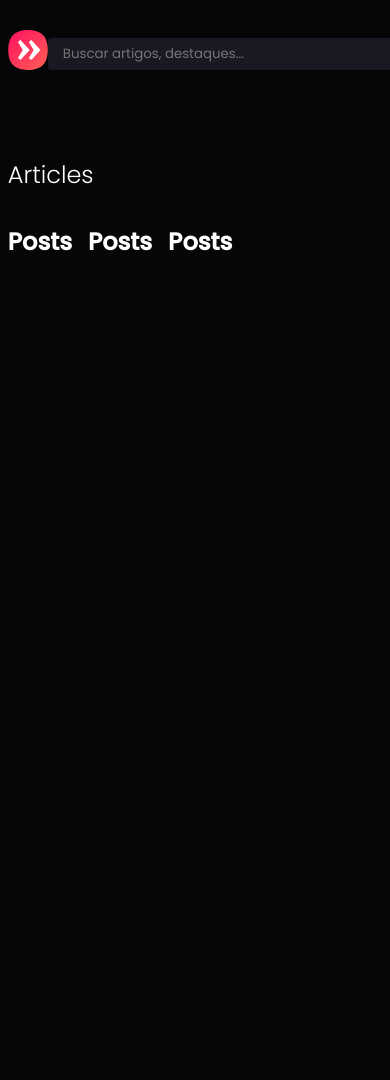
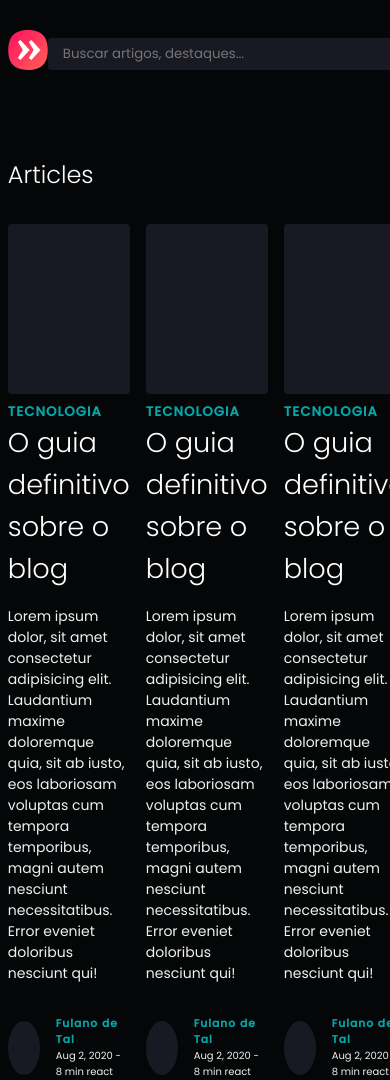
Before and after one commit to pfrancaneto/blog, a React (Create React App) app: page / in a window 390 px wide. Shown: the top 1080 px of the page. Before the commit the page ends 844 px from the top, so only its background shows below. Built offline with nearby package versions, Linux system fonts and the light colour scheme.

Commit message:
created post component - no responsive

```diff
--- a/src/components/Posts/index.js
+++ b/src/components/Posts/index.js
@@ -1,10 +1,26 @@
-import './styles.css';
-
+import "./styles.css";
 
 const Post = () => {
   return (
-    <h1>Posts</h1>
+    <div className="post">
+      <div className="img-post"></div>
+      <h5 className="categoria">Tecnologia</h5>
+      <h3 className="title">O guia definitivo sobre o blog</h3>
+      <p className="desc-post">
+        Lorem ipsum dolor, sit amet consectetur adipisicing elit. Laudantium
+        maxime doloremque quia, sit ab iusto, eos laboriosam voluptas cum
+        tempora temporibus, magni autem nesciunt necessitatibus. Error eveniet
+        doloribus nesciunt qui!
+      </p>
+      <div className="profile">
+        <div className="avatar"></div>
+        <div className="desc-profile">
+          <h6>Fulano de Tal</h6>
+          <p>Aug 2, 2020 - 8 min react</p>
+        </div>
+      </div>
+    </div>
   );
-}
+};
 
 export default Post;
--- a/src/components/Posts/styles.css
+++ b/src/components/Posts/styles.css
@@ -0,0 +1,48 @@
+.img-post {
+  width: 100%;
+  height: 170px;
+  background-color: #191923;
+  border-radius: 4px;
+}
+
+.categoria {
+  margin-top: .5rem;
+  text-transform: uppercase;
+  letter-spacing: 1px;
+  color: #05a8aa;
+}
+
+.title {
+  font-weight: 300;
+  font-size: 1.7rem;
+}
+
+.desc-post {
+  color: #f0f2ef;
+  font-size: .875rem;
+  margin-top: 1rem;
+}
+
+.profile {
+  display: flex;
+  align-items: center;
+  gap: 1rem;
+  margin-top: 2rem;
+}
+
+.avatar {
+  width: 54px;
+  height: 54px;
+  border-radius: 50%;
+  background-color: #191923;
+}
+
+.desc-profile h6 {
+  color: #05a8aa;
+  letter-spacing: 1px;
+}
+
+.desc-profile p {
+  font-size: .625rem;
+  color: #f0f2ef;
+}
```
